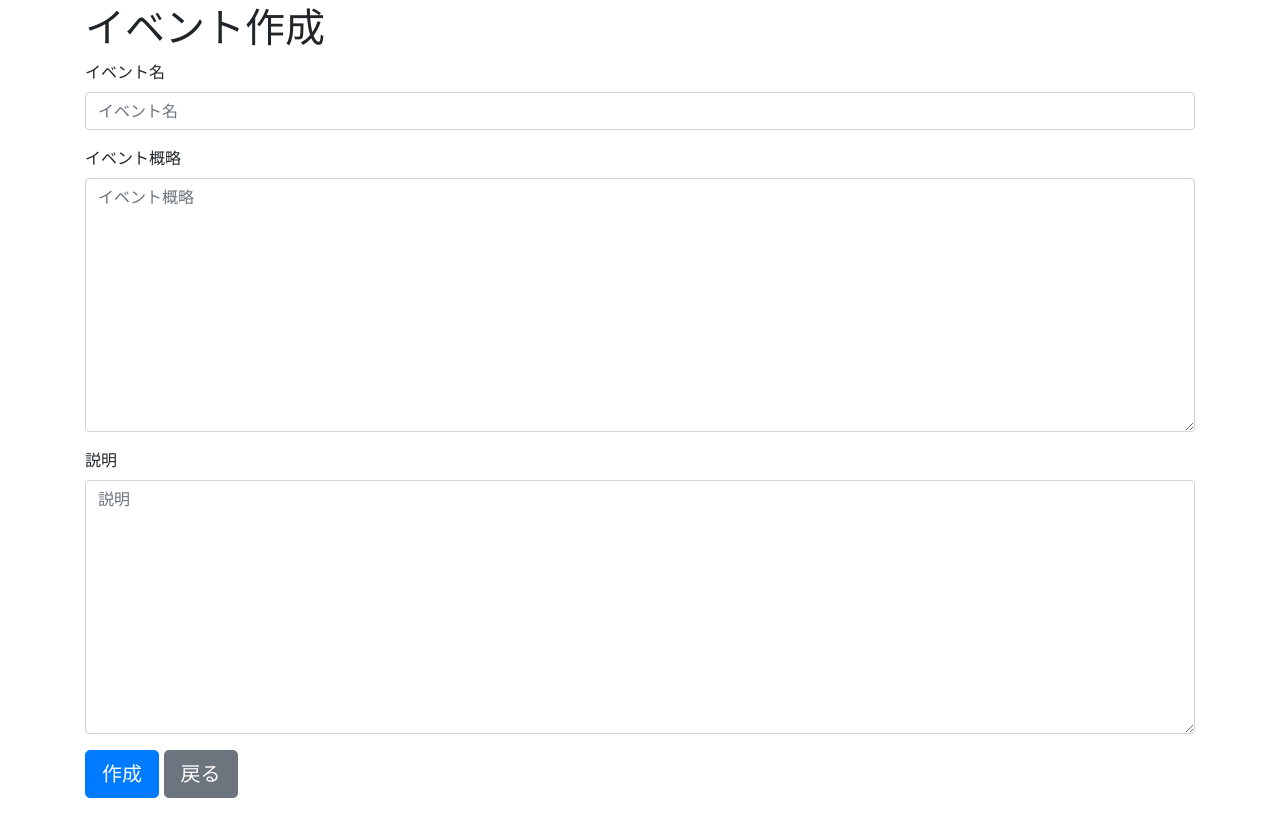
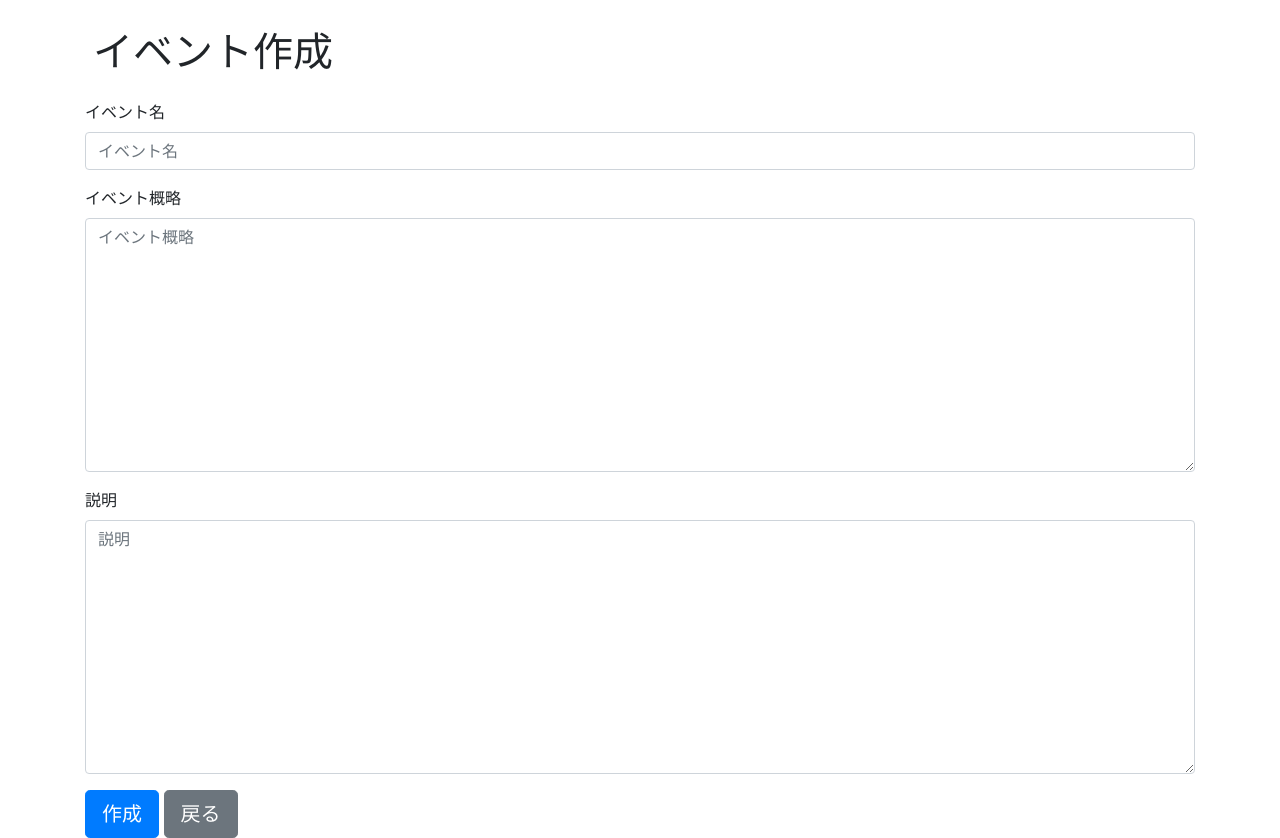
Before and after one commit to NAKKA-K/with-any-zeal, a Django app: page /product/create/ in a window 1280 px wide. Shown: the part 68-906 px from the top of the page. Before the commit the page ends 866 px from the top, so only its background shows below. Run offline with Django 3.2, Linux system fonts and the light colour scheme; the visitor is signed in with stand-in values (Sample User, id 1); some libraries are stand-ins or nearby versions.

Commit message:
Update header margin

```diff
--- a/product/templates/product/event_form.html
+++ b/product/templates/product/event_form.html
@@ -3,7 +3,7 @@
 
 
 {% block content %}
-    <h1>イベント作成</h1>
+    <h1 class="mt-4 mb-4 ml-2">イベント作成</h1>
 
     <form method="POST">
         {% csrf_token %}
```
